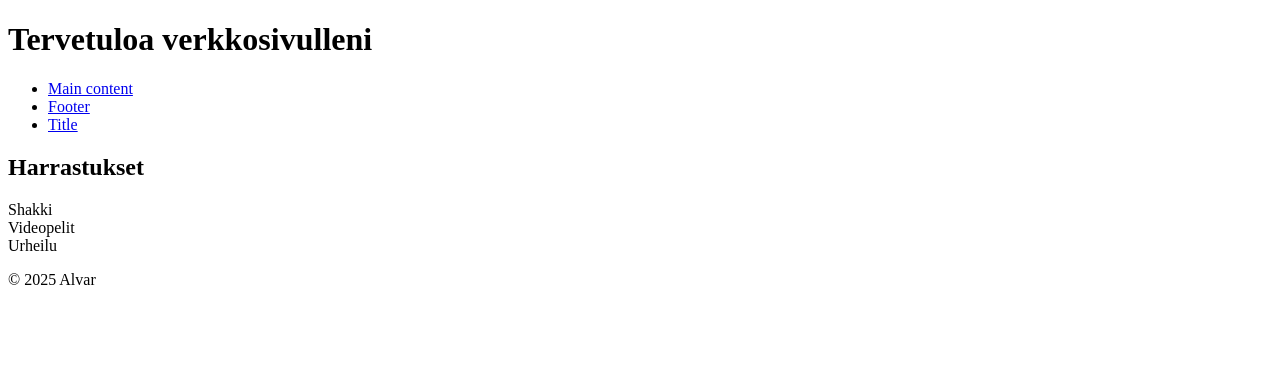
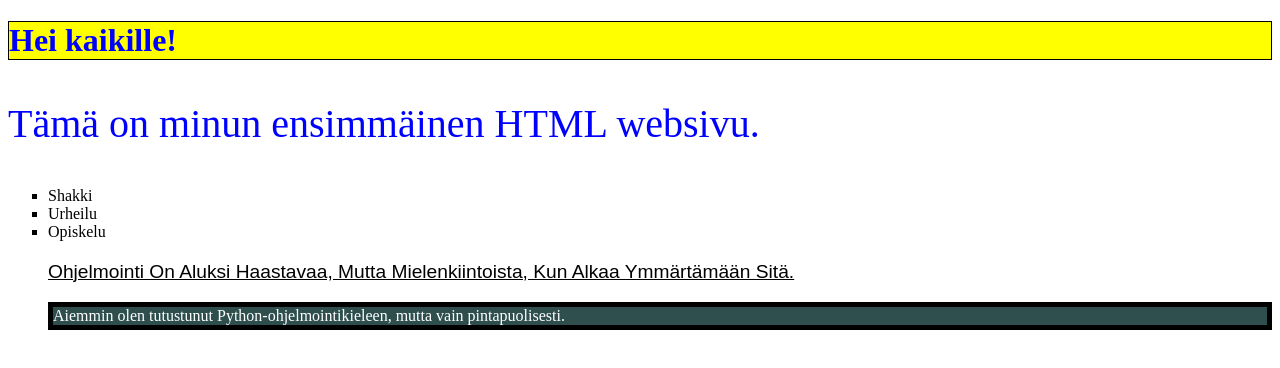
Before and after one commit to alvmoi/alvmoi.github.io, a plain HTML site: page index.html in a window 1280 px wide. Drawn offline with Linux system fonts and the light colour scheme.

Commit message:
Add files via upload

```diff
--- a/index.html
+++ b/index.html
@@ -1,30 +1,24 @@
 <!DOCTYPE html>
-<html lang="en">
+<html>
 <head>
-    <meta charset="UTF-8">
-    <meta name="viewport" content="width=device-width, initial-scale=1.0">
-    <title>Minun yksinkertainen HTML sivu</title>
+    <link rel="stylesheet" href="styles.css">
+    <title>Minun HTML sivu</title>
 </head>
 <body>
-    <header>
-        <h1>Tervetuloa verkkosivulleni</h1>
-    </header>
-
-    <nav>
-            <ul>
-                <li><a href="#main-content">Main content</a></li>
-                <li><a href="#footer">Footer</a></li>
-                <li><a href="#title">Title</a></li>
-            </ul>
-    </nav>
-
-    <main>
-                <h2>Harrastukset</h2>
-                <p>Shakki<br>Videopelit<br>Urheilu</p>
-    </main>
-
-    <footer id="footer">
-        <p>&copy; 2025 Alvar </p>
-    </footer>
+<h1 class="header-example">Hei kaikille!</h1>
+<p class="color-example">
+    Tämä on minun ensimmäinen HTML websivu.
+</p>
+<ul class="list-example">
+    <li> Shakki </li>
+    <li> Urheilu</li>
+    <li> Opiskelu</li>
+</u1>
+<p class="text-example">
+    Ohjelmointi on aluksi haastavaa, mutta mielenkiintoista, kun alkaa ymmärtämään sitä.
+</p>
+<div class="div-example">
+    Aiemmin olen tutustunut Python-ohjelmointikieleen, mutta vain pintapuolisesti.
+</div>
 </body>
 </html>
--- /dev/null
+++ b/styles.css
@@ -0,0 +1,38 @@
+.header-example
+    {
+    color: blue;
+    background-color: #FFFF00;
+    border-style: solid;
+    border-color:black;
+    border-width: 1px;
+    }
+
+.color-example
+    {
+    font-family:'Times New Roman', Times, serif;
+    font-size: 40px;
+    color: blue;
+    }
+
+.list-example
+    {
+    color: black;
+    list-style-type: square;
+    }
+
+.text-example
+    {
+    font-family:Arial, Helvetica, sans-serif;
+    font-size:larger;
+    text-transform: capitalize;
+    text-decoration-line: underline;
+    }
+
+.div-example
+    {
+    color: white;
+    background-color: darkslategrey;
+    border-style: solid;
+    border-color: black;
+    border-width: 5px;
+    }
```
